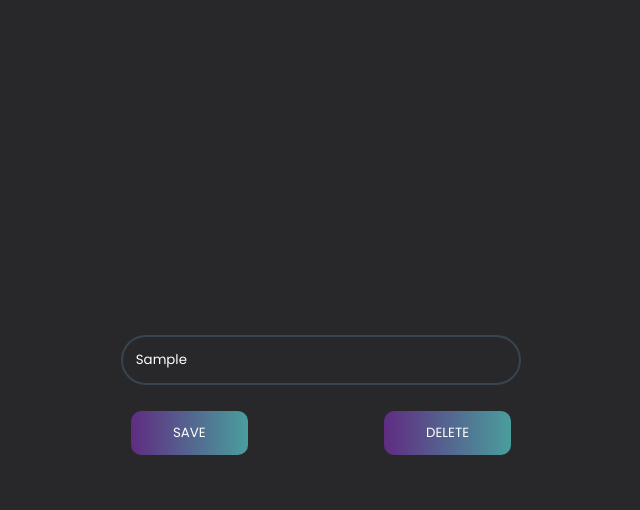
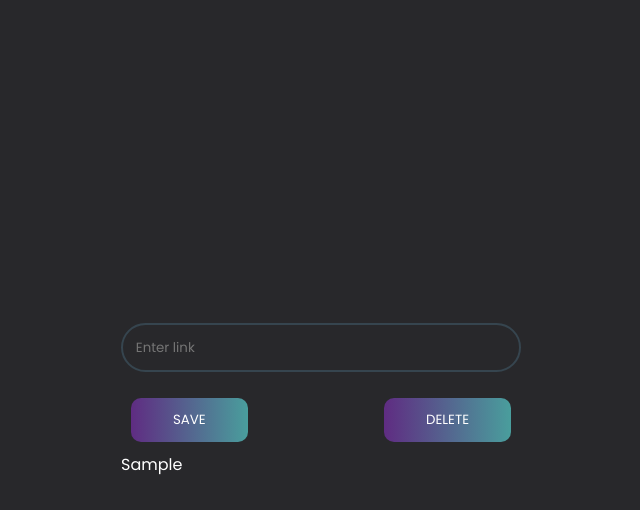
Before and after one commit to lrnholanda/save-links-4fun, a plain HTML site: page index.html in a window 1280 px wide. Both pictures are taken after typing "Sample" into the empty fields and a click on the button "SAVE". Shown: the whole page, without its empty margins (319-959 px from the left). Drawn offline with Linux system fonts and the light colour scheme.

Commit message:
updated script.js

```diff
--- a/index.html
+++ b/index.html
@@ -18,7 +18,7 @@
         <button class="btn-grad" id="save">Save</button>
         <button class="btn-grad" id="delete">Delete</button>
     </div>
-    <ul class="list"></ul>
+    <ul id="list"></ul>
     </div>
   </main>
   <script src="script.js"></script>
--- a/script.js
+++ b/script.js
@@ -1,13 +1,33 @@
+let myList = [];
 const saveBtn = document.getElementById('save');
 const dltBtn = document.getElementById('delete');
 const inputLink = document.querySelector('input');
-const linklist =document.getElementsByClassName('list');
+const linklist = document.getElementById('list');
+
 
 saveBtn.addEventListener('click', function(){
-    const link = inputLink.value;
-    console.log(link);
+    const link = inputLink.value
+    myList.push(link);
+    inputLink.value = '';
+    localStorage.setItem('list', JSON.stringify(myList));
+    render(myList);
+    alert('saved! 🎉')
 });
 
 dltBtn.addEventListener('click', function(){
-    console.log('deleted 😝');
+    localStorage.clear()
+    myList = []
+    render(myList)
 });
+
+function render(links) {
+ let list = ''
+ for (let i = 0; i < links.length; i++) {
+    list += `
+      <li>
+           <a  target="_blank" href="${links[i]}">${links[i]}</a>
+      </li>
+    `
+ }
+ linklist.innerHTML = list
+}
--- a/style.css
+++ b/style.css
@@ -67,3 +67,12 @@ input:focus{
     align-items: center;
     justify-content: space-between;
   }
+
+  a {
+    color: #fff;
+  }
+
+  .ul-links {
+    margin-top: 1rem;
+    padding: 1rem;
+  }
```
